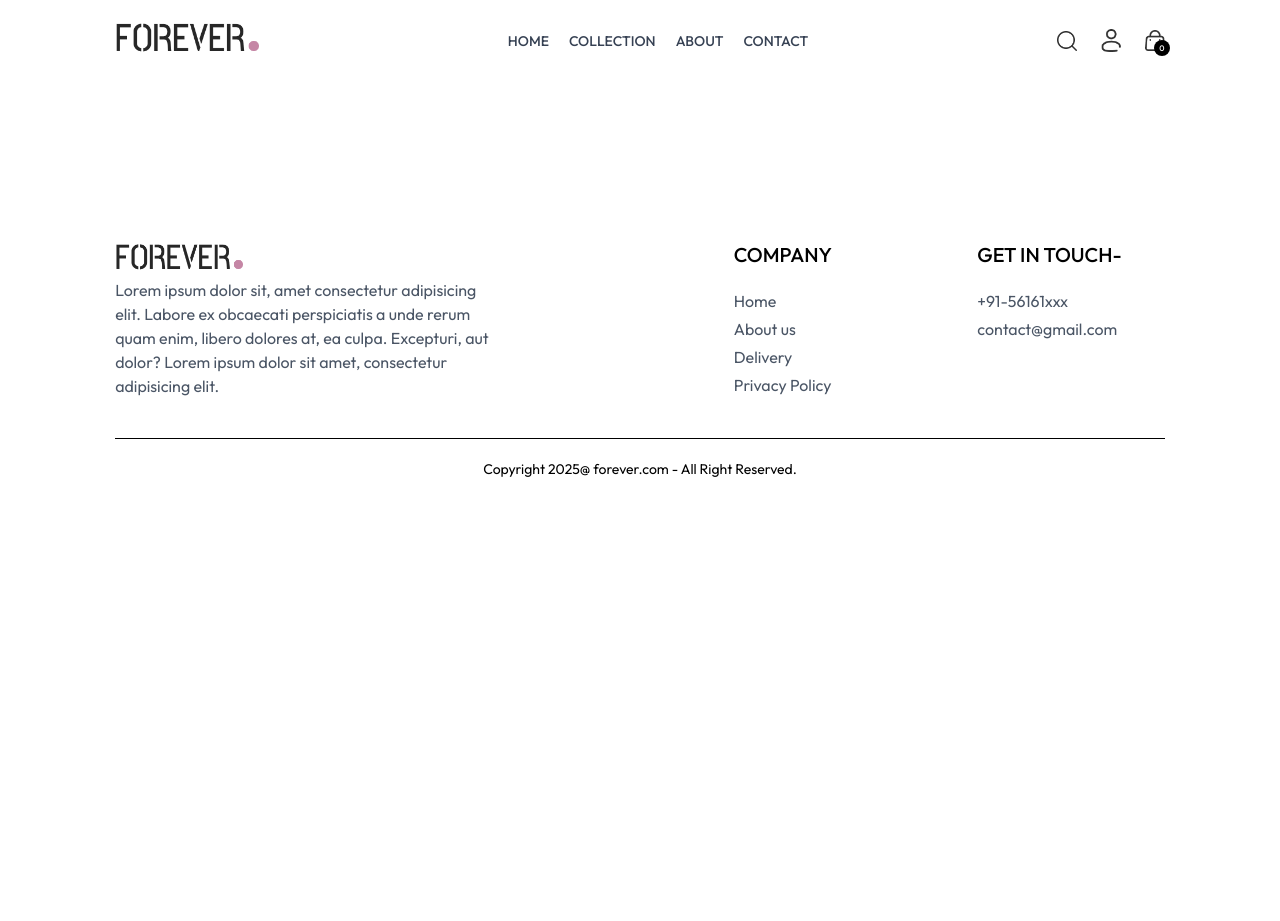
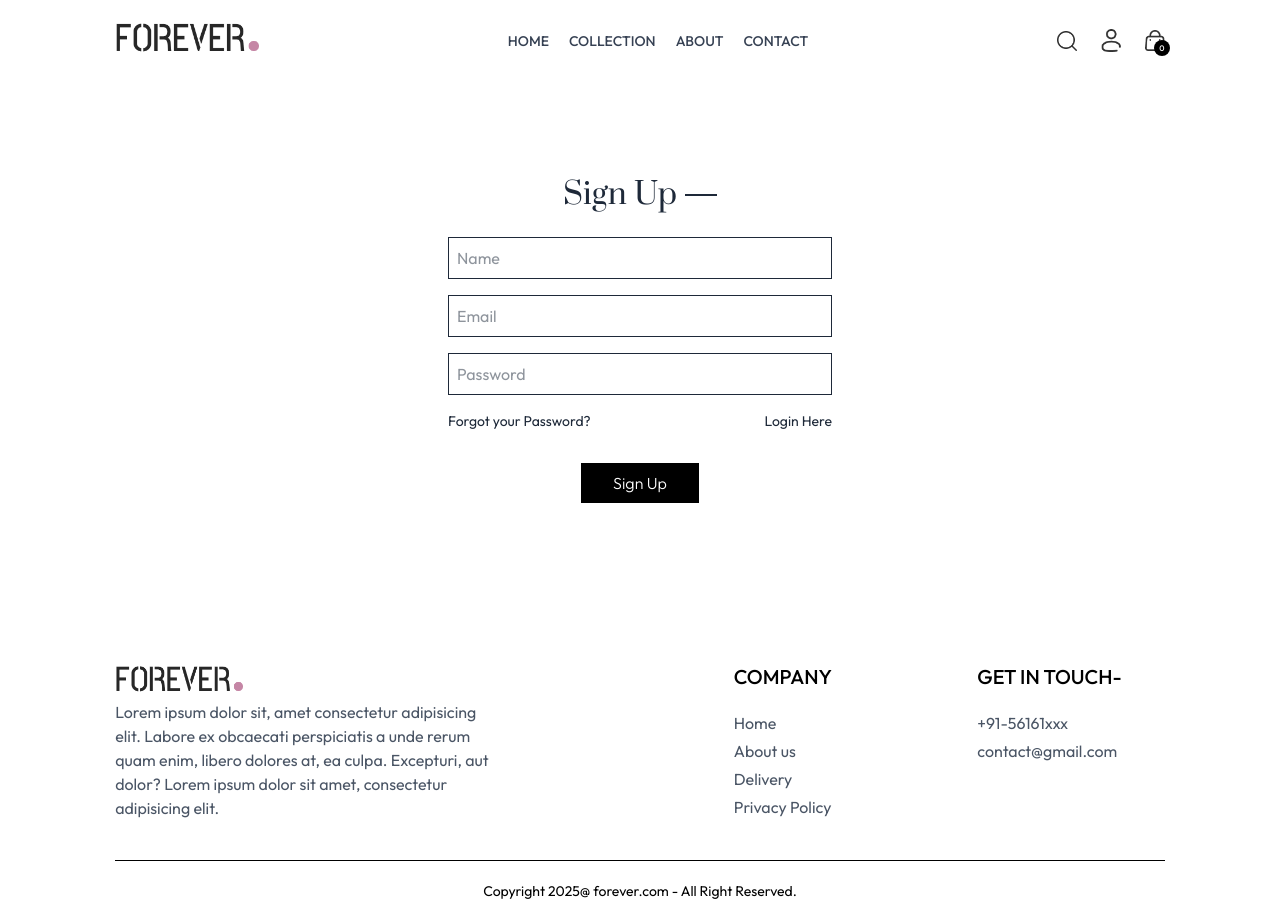
Before and after one commit to intensity4143/E-Commerce-, a React (Vite) app in the folder frontend/: page /login in a window 1280 px wide. Before the commit the page ends 800 px from the top, so only its background shows below. Built offline with nearby package versions, Linux system fonts and the light colour scheme.

Commit message:
created login and sign up page

```diff
--- a/frontend/src/pages/Login.jsx
+++ b/frontend/src/pages/Login.jsx
@@ -1,10 +1,43 @@
-import React from 'react'
+import React, { useState } from 'react'
 
 const Login = () => {
+
+  const [currentState, setCurrentState] = useState('Sign Up')
+
+  const onSubmitHandler = async (e)=>{
+    e.preventDefault();
+    try {
+
+    } catch (error) {
+
+    }
+  }
+
   return (
-    <div>
+    <form onSubmit={onSubmitHandler}
+      className='flex flex-col items-center w-[90%] sm:max-w-96 m-auto mt-14 gap-4 text-gray-800'>
+      <div className='inline-flex items-center gap-2 mb-2 mt-10'>
+        <p className='prata-regular text-3xl'>{currentState}</p>
+        <hr className=' border-none h-[1.5px] w-8 bg-gray-800'/>
+      </div>
+      {currentState === 'Login'? "": <input type="text" className='w-full px-2 py-2 border border-gray-800' placeholder='Name' required />}
+      <input type="email" className='w-full px-2 py-2 border border-gray-800' placeholder='Email' required />
+      <input type="password" className='w-full px-2 py-2 border border-gray-800' placeholder='Password' required />
 
-    </div>
+      <div className='w-full flex justify-between text-sm mt-[-8px]'>
+        <p className='cursor-pointer mt-2'>Forgot your Password?</p>
+        {
+          currentState === 'Login'
+          ? <p onClick={()=>{setCurrentState('Sign Up')}} className='cursor-pointer mt-2'>Create Account</p>
+          : <p onClick={()=>{setCurrentState('Login')}} className='cursor-pointer mt-2'>Login Here</p>
+        }
+      </div>
+
+      <button className='bg-black text-white font-light px-8 py-2 mt-4'>
+        {currentState === 'Login' ? 'Sign In' : "Sign Up"}
+      </button>
+
+    </form>
   )
 }
 
```
